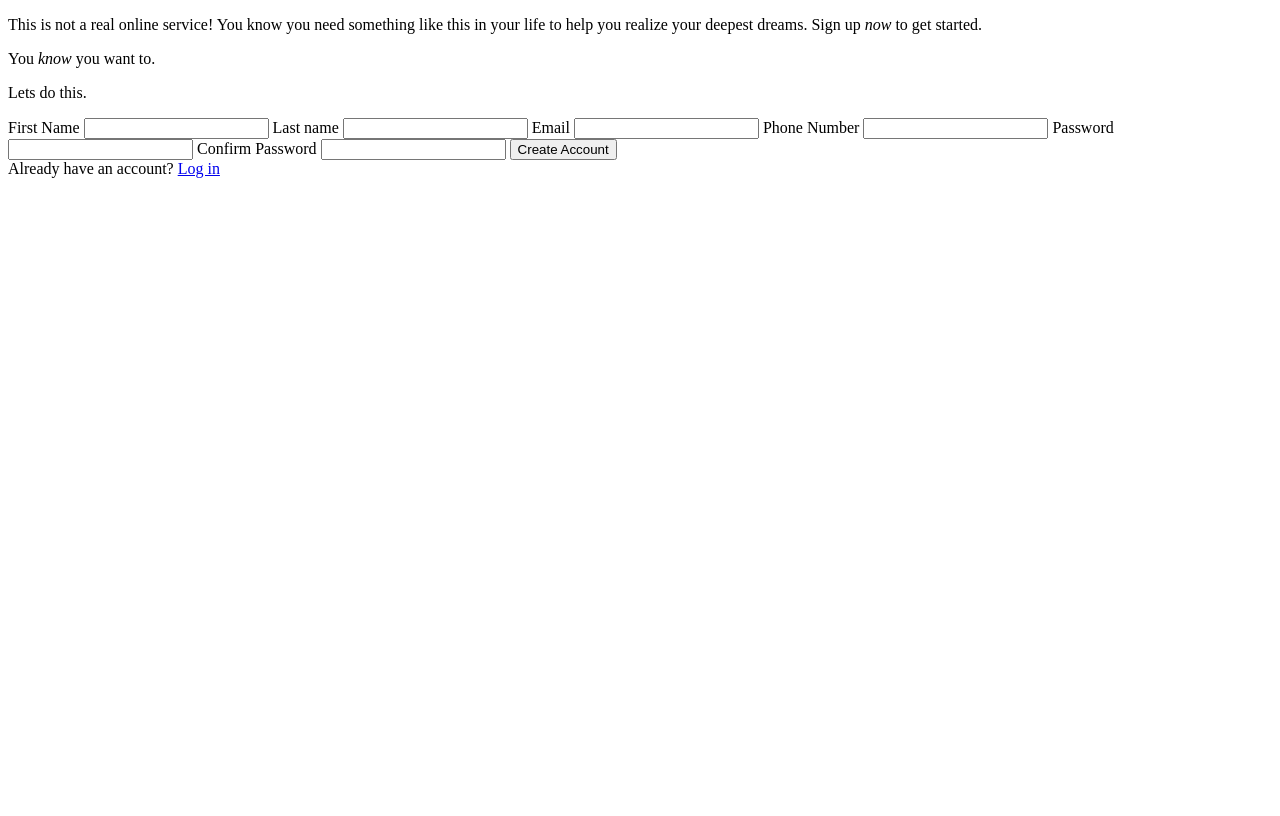
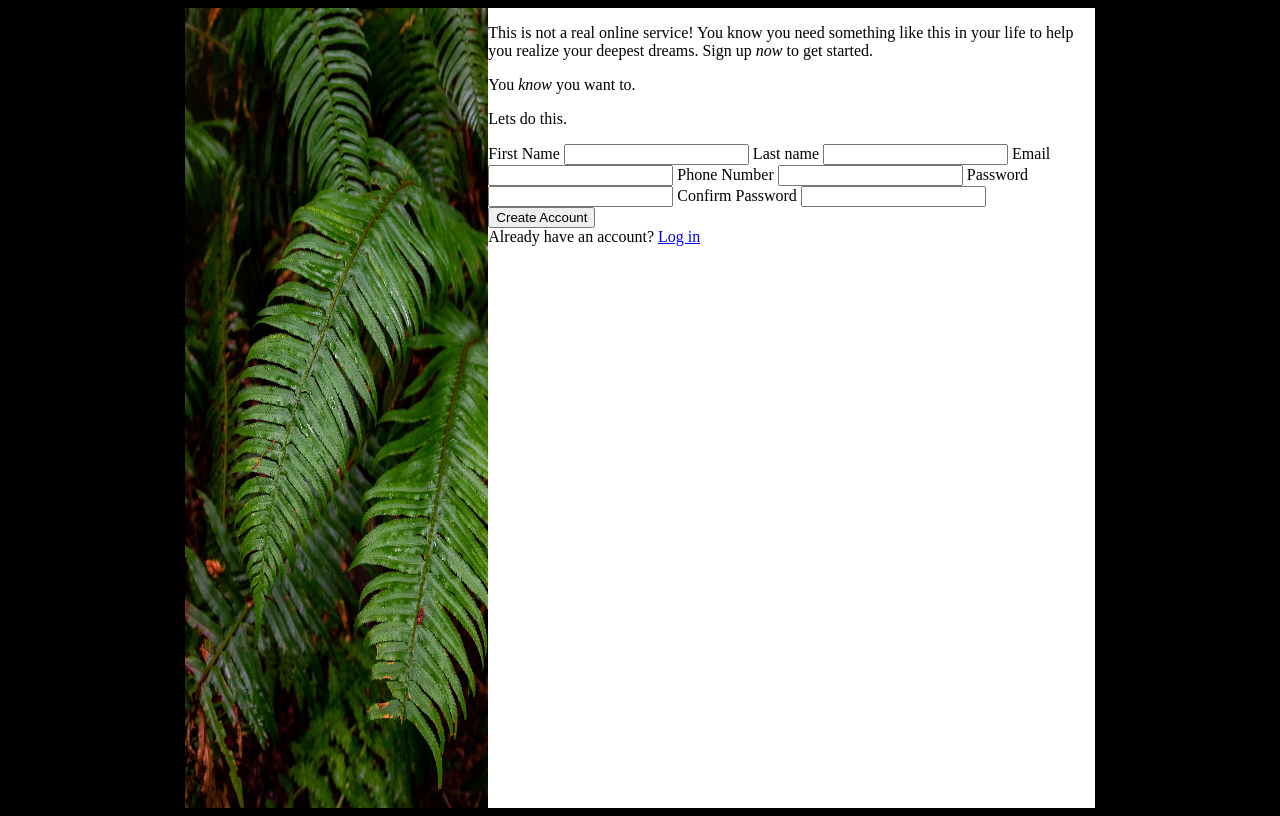
Before and after one commit to tthomas027/sign-up-form, a plain HTML site: page index.html in a window 1280 px wide. Drawn offline with Linux system fonts and the light colour scheme.

Commit message:
Add background image for left side and layout the two main content areas

```diff
--- a/index.html
+++ b/index.html
@@ -8,10 +8,11 @@
   <link rel="stylesheet" href="styles.css">
 </head>
 <body>
-  <div>
+  <div id="container">
+    <div id="left-content">
 
     </div>
-  <div>
+    <div id="right-content">
       <p>
         This is not a real online service! You know you need something
         like this in your life to help you realize your deepest dreams.
@@ -42,5 +43,6 @@
         Already have an account? <a href="#">Log in</a>
       </div>
     </div>
+  </div>
 </body>
 </html>
--- a/styles.css
+++ b/styles.css
@@ -0,0 +1,25 @@
+body {
+  background-color: black;
+  display: flex;
+  justify-content: center;
+}
+
+#container {
+  display: flex;
+  justify-content: center;
+  width: 80%;
+}
+
+#left-content {
+  width: 30%;
+  height: 100vh;
+  background-image: url(src/halie-west-25xggax4bSA-unsplash.jpg);
+  background-size: 100% 100%;
+  background-repeat: no-repeat;
+}
+
+#right-content {
+  width: 60%;
+  height: 100vh;
+  background-color: white;
+}
```
Also changed, not shown: src/Norse-Bold.otf (added), src/halie-west-25xggax4bSA-unsplash.jpg (added), src/odin-lined.png (added). Lines whose indentation alone changed are shown as unchanged.
